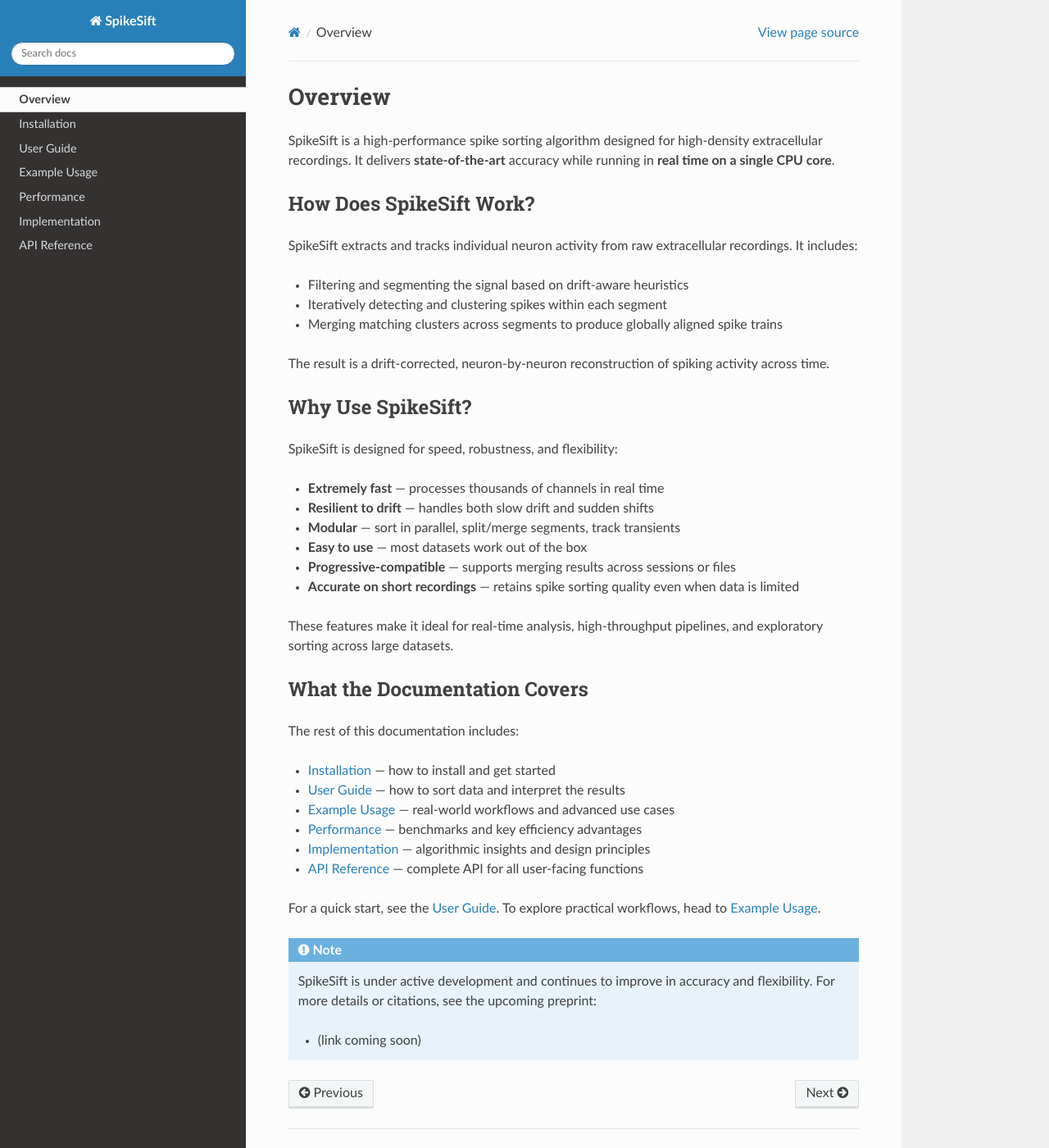
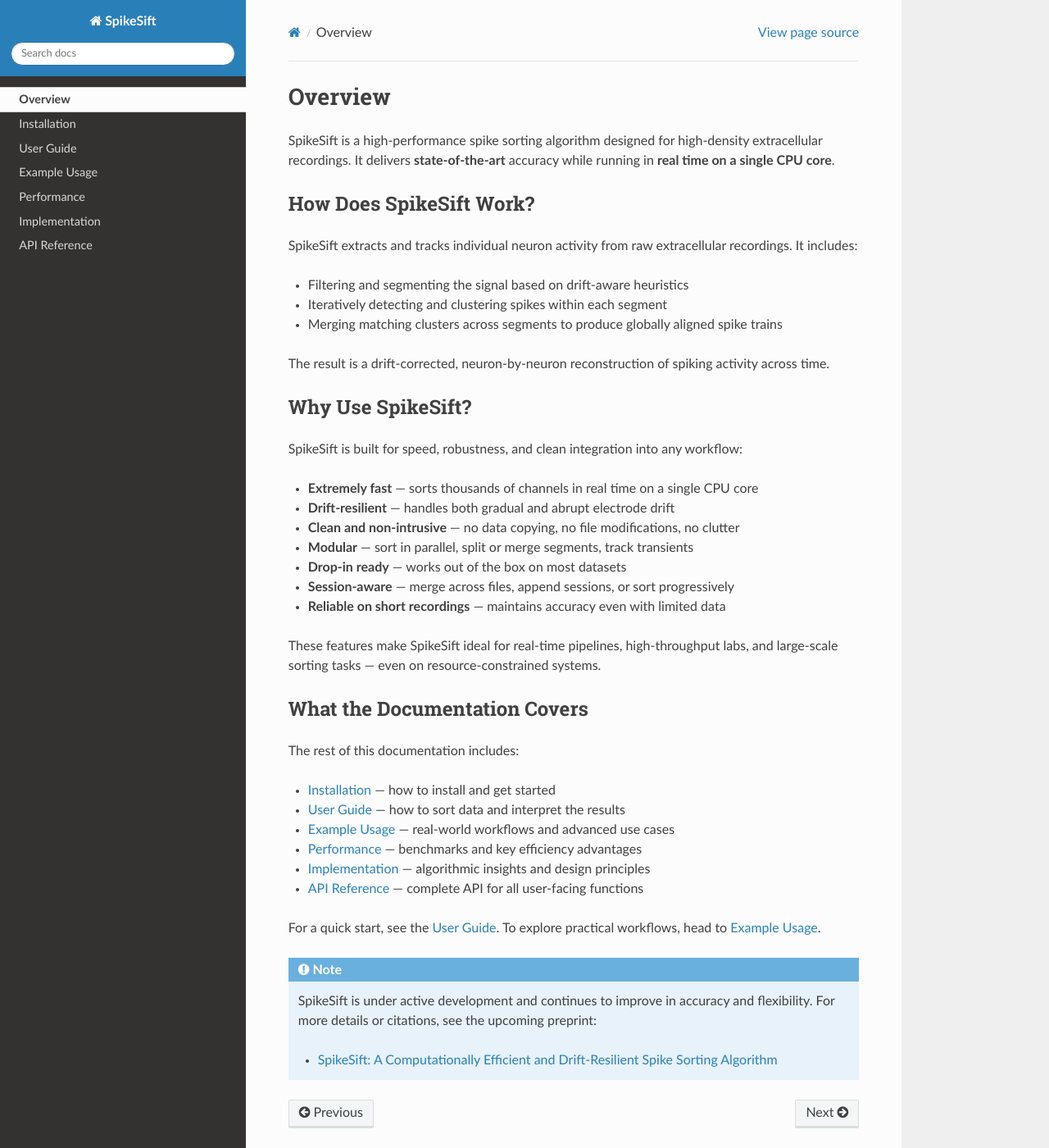
Before and after one commit to vasilisgeorgiadis/spikesift, a Sphinx documentation site: the page built from docs/source/overview.rst, in a window 1280 px wide and 1400 px high. Shown: the whole window at 82% size. Built offline with Sphinx 7.4.7 and the Read the Docs theme 3.1.0, drawn with Linux system fonts in a browser that asks for light colours.

Commit message:
Update overview.rst

```diff
--- a/docs/source/overview.rst
+++ b/docs/source/overview.rst
@@ -21,16 +21,17 @@ The result is a drift-corrected, neuron-by-neuron reconstruction of spiking acti
 Why Use SpikeSift?
 ------------------
 
-SpikeSift is designed for speed, robustness, and flexibility:
+SpikeSift is built for speed, robustness, and clean integration into any workflow:
 
-- **Extremely fast** --- processes thousands of channels in real time
-- **Resilient to drift** --- handles both slow drift and sudden shifts
-- **Modular** --- sort in parallel, split/merge segments, track transients
-- **Easy to use** --- most datasets work out of the box
-- **Progressive-compatible** --- supports merging results across sessions or files
-- **Accurate on short recordings** --- retains spike sorting quality even when data is limited
+- **Extremely fast** --- sorts thousands of channels in real time on a single CPU core
+- **Drift-resilient** --- handles both gradual and abrupt electrode drift
+- **Clean and non-intrusive** --- no data copying, no file modifications, no clutter
+- **Modular** --- sort in parallel, split or merge segments, track transients
+- **Drop-in ready** --- works out of the box on most datasets
+- **Session-aware** --- merge across files, append sessions, or sort progressively
+- **Reliable on short recordings** --- maintains accuracy even with limited data
 
-These features make it ideal for real-time analysis, high-throughput pipelines, and exploratory sorting across large datasets.
+These features make SpikeSift ideal for real-time pipelines, high-throughput labs, and large-scale sorting tasks --- even on resource-constrained systems.
 
 What the Documentation Covers
 -----------------------------
@@ -52,4 +53,4 @@ To explore practical workflows, head to :ref:`example_usage`.
     SpikeSift is under active development and continues to improve in accuracy and flexibility.
     For more details or citations, see the upcoming preprint:
 
-    - (link coming soon)
+    - `SpikeSift: A Computationally Efficient and Drift-Resilient Spike Sorting Algorithm <https://arxiv.org/abs/2504.01604>`__
```
